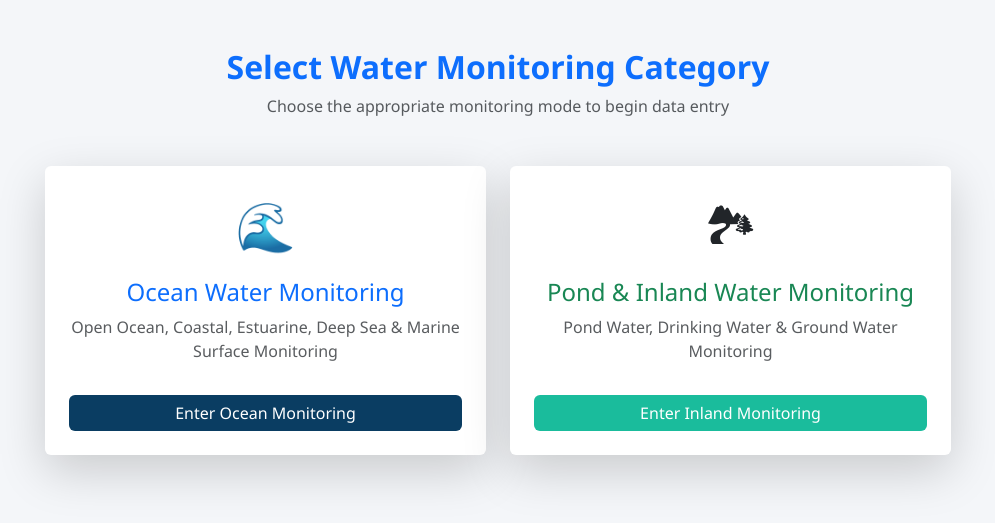
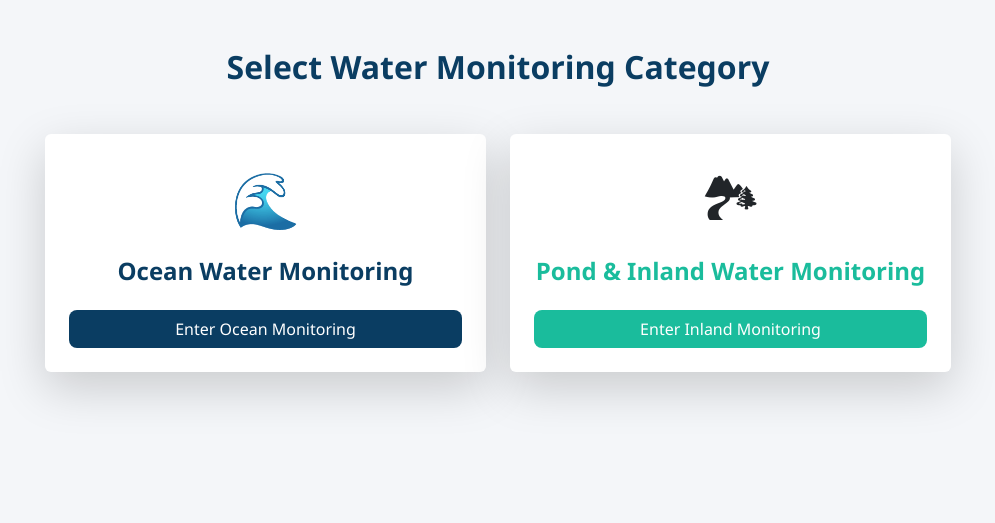
Before and after one commit to pgrapher906-ctrl/project, a Flask app: page /select_water in a window 1280 px wide. Shown: the part 64-587 px from the top of the page, without its empty margins (142-1137 px from the left). Run offline with Flask 3, Linux system fonts and the light colour scheme; the visitor is signed in with stand-in values (Sample User, id 1).

Commit message:
Update title and styles in select_water.html

```diff
--- a/app/templates/select_water.html
+++ b/app/templates/select_water.html
@@ -1,75 +1,64 @@
 {% extends 'base.html' %}
-{% block title %}Select Monitoring Mode{% endblock %}
+{% block title %}Select Water Monitoring Category{% endblock %}
 
 {% block content %}
 <div class="container mt-5">
 
     <div class="text-center mb-5">
-        <h2 class="text-primary fw-bold">
+        <h2 class="fw-bold" style="color:#0A3D62;">
             Select Water Monitoring Category
         </h2>
-        <p class="text-muted">
-            Choose the appropriate monitoring mode to begin data entry
-        </p>
     </div>
 
-    <div class="row justify-content-center">
+    <div class="row justify-content-center g-4">
 
         <!-- OCEAN CARD -->
-        <div class="col-md-5 mb-4">
-            <div class="card shadow-lg border-0 h-100">
-                <div class="card-body text-center p-4">
+        <div class="col-md-5">
+            <div class="card border-0 shadow-lg p-4 text-center h-100">
 
-                    <div style="font-size:48px;">🌊</div>
+                <div style="font-size:55px;">🌊</div>
 
-                    <h4 class="mt-3 text-primary">
+                <h4 class="mt-3 mb-4 fw-semibold" style="color:#0A3D62;">
                     Ocean Water Monitoring
                 </h4>
 
-                    <p class="text-muted">
-                        Open Ocean, Coastal, Estuarine,
-                        Deep Sea & Marine Surface Monitoring
-                    </p>
-
                 <form method="POST">
-                        <input type="hidden" name="water_type" value="ocean">
-                        <button type="submit" class="btn btn-primary w-100 mt-3">
+                    <button type="submit"
+                            name="water_type"
+                            value="ocean"
+                            class="btn w-100"
+                            style="background:#0A3D62;color:white;border-radius:8px;">
                         Enter Ocean Monitoring
                     </button>
                 </form>
 
             </div>
         </div>
-        </div>
-
 
         <!-- POND CARD -->
-        <div class="col-md-5 mb-4">
-            <div class="card shadow-lg border-0 h-100">
-                <div class="card-body text-center p-4">
+        <div class="col-md-5">
+            <div class="card border-0 shadow-lg p-4 text-center h-100">
 
-                    <div style="font-size:48px;">🏞</div>
+                <div style="font-size:55px;">🏞</div>
 
-                    <h4 class="mt-3 text-success">
+                <h4 class="mt-3 mb-4 fw-semibold" style="color:#1ABC9C;">
                     Pond & Inland Water Monitoring
                 </h4>
 
-                    <p class="text-muted">
-                        Pond Water, Drinking Water
-                        & Ground Water Monitoring
-                    </p>
-
                 <form method="POST">
-                        <input type="hidden" name="water_type" value="pond">
-                        <button type="submit" class="btn btn-success w-100 mt-3">
+                    <button type="submit"
+                            name="water_type"
+                            value="pond"
+                            class="btn w-100"
+                            style="background:#1ABC9C;color:white;border-radius:8px;">
                         Enter Inland Monitoring
                     </button>
                 </form>
 
             </div>
         </div>
+
     </div>
 
 </div>
-</div>
 {% endblock %}
```
Lines whose indentation alone changed are shown as unchanged.
